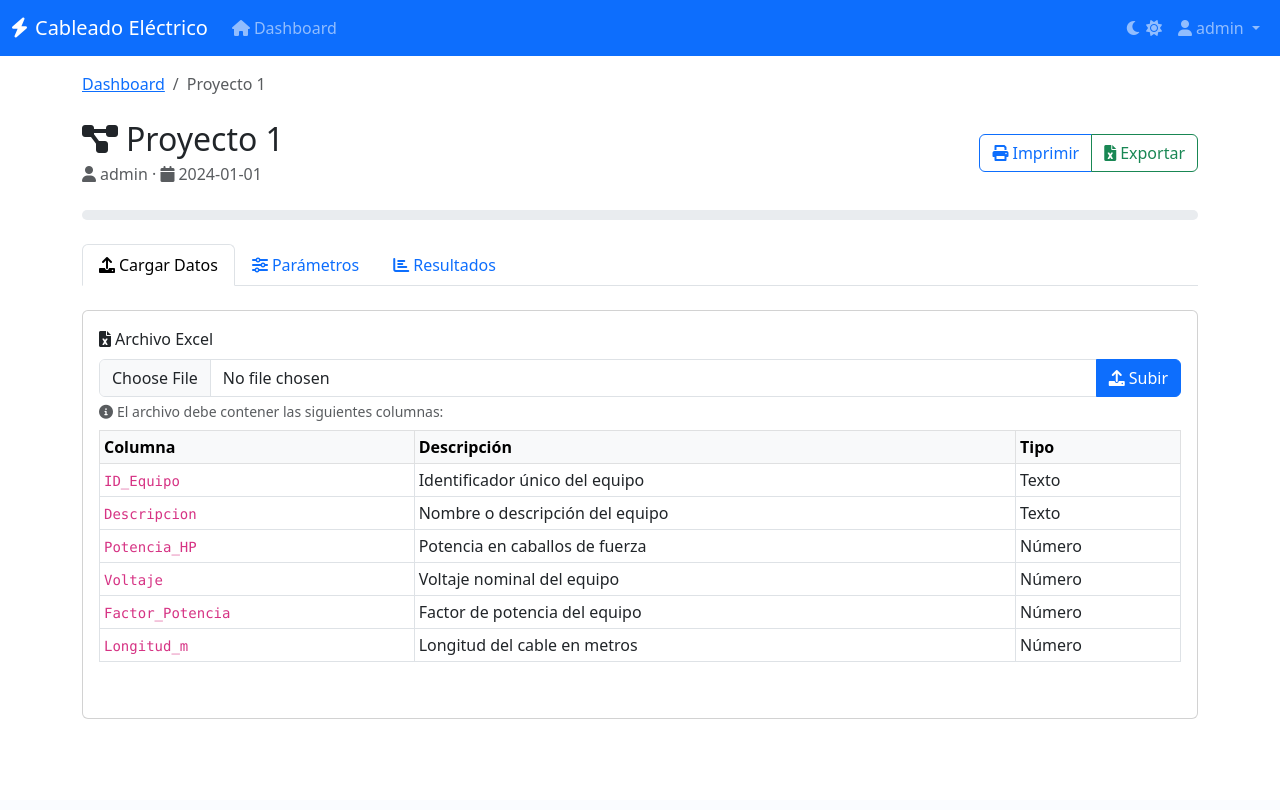
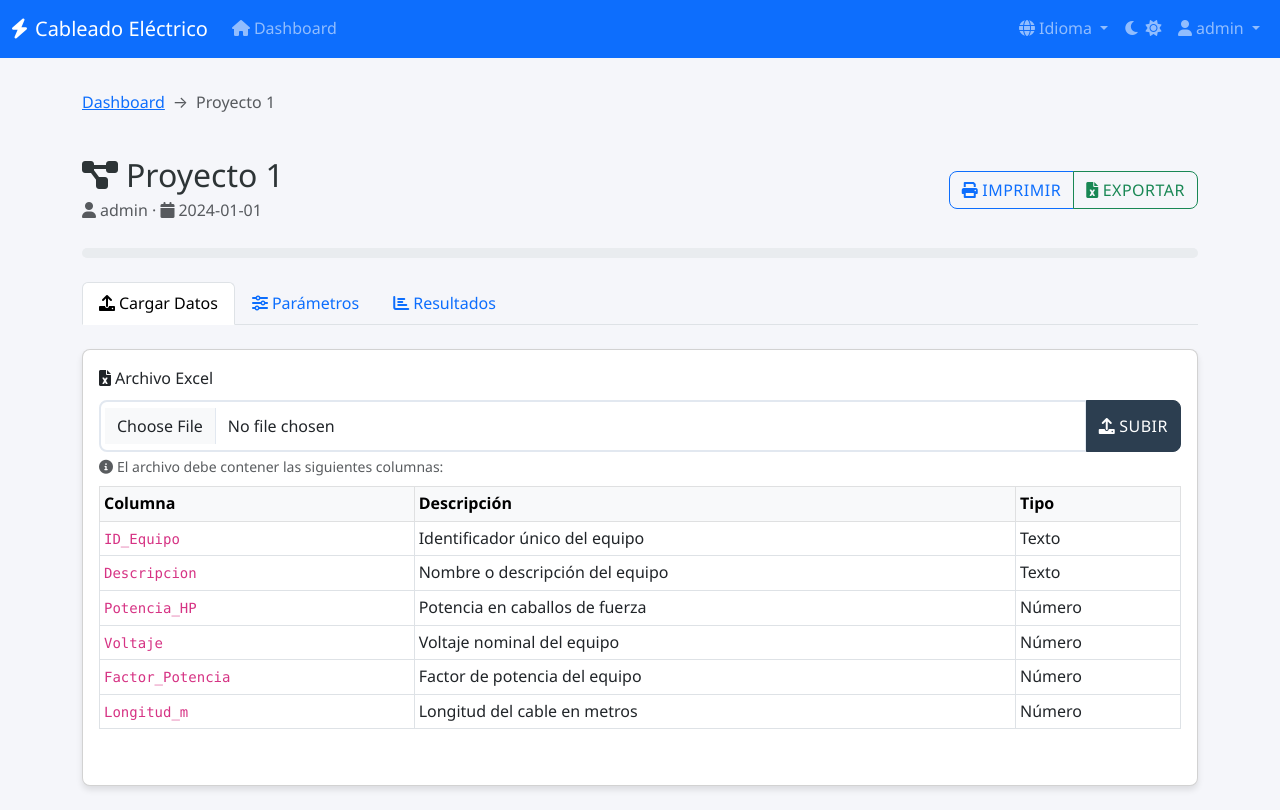
Before and after one commit to CarlosTriana91/Electric, a Flask app: page /proyecto/1 in a window 1280 px wide. Before the commit the page ends 719 px from the top, so only its background shows below. Run offline with Flask 2, Linux system fonts and the light colour scheme; a user stored in the database is signed in; some libraries are stand-ins or nearby versions.

Commit message:
V2 04-07-2025

```diff
--- a/app.py
+++ b/app.py
@@ -2,6 +2,7 @@
 # Flask: Framework web para Python
 # Módulos propios: auth, db_init, calculations, reporting, exports
 from flask import Flask, render_template, redirect, url_for, request, flash, session, jsonify, send_from_directory
+from flask_babel import Babel, gettext as _
 from flask_compress import Compress  # Para comprimir respuestas HTTP y mejorar el rendimiento
 from datetime import timedelta
 
@@ -20,6 +21,31 @@ from datetime import datetime  # Manejo de fechas y horas
 # Inicialización y configuración de la aplicación Flask
 app = Flask(__name__)
 app.secret_key = 'tu_clave_secreta_aqui'  # Clave para sesiones y cookies - IMPORTANTE: Cambiar en producción
+
+# Selector de idioma
+def get_locale():
+    # 1) Si el usuario eligió un idioma (guardado en session), úsalo:
+    if 'lang' in session:
+        print(f"Using session language: {session['lang']}")  # Debug print
+        return session['lang']
+    # 2) Si en la URL viene ?lang=xx y está soportado, guárdalo y úsalo:
+    lang = request.args.get('lang')
+    if lang in app.config['BABEL_SUPPORTED_LOCALES']:
+        print(f"Using URL language: {lang}")  # Debug print
+        session['lang'] = lang
+        return lang
+    # 3) Finalmente, usa el mejor match del navegador:
+    best_match = request.accept_languages.best_match(
+        app.config['BABEL_SUPPORTED_LOCALES']
+    )
+    print(f"Using browser language: {best_match}")  # Debug print
+    return best_match
+
+# Configuración de Babel
+app.config['BABEL_DEFAULT_LOCALE']    = 'es'               # idioma por defecto
+app.config['BABEL_SUPPORTED_LOCALES'] = ['es', 'en']       # idiomas soportados
+
+babel = Babel(app, locale_selector=get_locale)
 
 # Configuración de rutas de bases de datos
 app.config['USER_DB'] = os.path.join('database', 'users.db')  # Base de datos de usuarios
@@ -58,7 +84,7 @@ app.register_blueprint(auth_bp, url_prefix='/auth')  # Todas las rutas de auth c
 def check_auth():
     """Verifica que el usuario esté autenticado antes de acceder a rutas protegidas"""
     public_routes = ['auth.login', 'auth.logout', 'static']  # Rutas que no requieren autenticación
-    if not any(request.endpoint.startswith(route) for route in public_routes):
+    if request.endpoint and not any(request.endpoint.startswith(route) for route in public_routes):
         if 'user_id' not in session:  # Si no hay sesión activa
             return redirect(url_for('auth.login'))  # Redirige al login
 
@@ -104,6 +130,18 @@ def proyecto(proyecto_id):
         'fecha_creacion': '2024-01-01'
     }
     return render_template('proyecto.html', proyecto=proyecto)
+
+
+
+# Ruta para cambiar el idioma
+@app.route('/change_lang/<lang>')
+def change_language(lang):
+    if lang in app.config['BABEL_SUPPORTED_LOCALES']:
+        session['lang'] = lang
+        # Forzar recarga de la página actual para aplicar el nuevo idioma
+        return redirect(request.referrer or url_for('dashboard'))
+    return redirect(url_for('dashboard'))
+
 
 # Subir archivo Excel
 @app.route('/proyecto/<int:proyecto_id>/upload', methods=['POST'])
--- /dev/null
+++ b/babel.cfg
@@ -0,0 +1,3 @@
+[python: **.py]
+[jinja2: **/templates/**.html]
+extensions=jinja2.ext.i18n
--- a/requirements.txt
+++ b/requirements.txt
@@ -4,3 +4,4 @@ pandas>=1.2
 openpyxl>=3.0
 reportlab>=3.6
 werkzeug>=2.0
+Flask-Babel>=4.0.0
--- /dev/null
+++ b/static/css/style.css
@@ -0,0 +1,116 @@
+/* ==========================================================================
+   Estilos globales para la aplicación
+   ========================================================================== */
+
+/* Variables de colores y dimensiones */
+:root {
+    --primary-color: #2c3e50;
+    --secondary-color: #3498db;
+    --success-color: #27ae60;
+    --warning-color: #f1c40f;
+    --danger-color: #e74c3c;
+    --light-gray: #f5f6fa;
+    --dark-gray: #2d3436;
+    --border-radius: 0.5rem;
+    --box-shadow: 0 4px 6px rgba(0, 0, 0, 0.1);
+}
+
+/* Estilos base */
+body {
+    font-family: 'Segoe UI', system-ui, -apple-system, sans-serif;
+    line-height: 1.6;
+    color: var(--dark-gray);
+    background-color: var(--light-gray);
+}
+
+/* Ajustes para la imagen de bienvenida */
+.login-welcome-img {
+    width: 180px !important;
+    height: auto !important;
+    object-fit: contain;
+    display: block;
+    margin: 0 auto 1.5rem;
+    border-radius: var(--border-radius);
+    box-shadow: var(--box-shadow);
+    padding: 0.5rem;
+    background-color: white;
+}
+
+/* Estilos de tarjetas */
+.card {
+    border-radius: var(--border-radius);
+    box-shadow: var(--box-shadow);
+    transition: transform 0.3s ease;
+}
+
+.card:hover {
+    transform: translateY(-5px);
+}
+
+/* Estilos de botones */
+.btn {
+    border-radius: var(--border-radius);
+    font-weight: 500;
+    text-transform: uppercase;
+    letter-spacing: 0.5px;
+    transition: all 0.3s ease;
+}
+
+.btn-primary {
+    background-color: var(--primary-color);
+    border-color: var(--primary-color);
+}
+
+.btn-primary:hover {
+    background-color: var(--secondary-color);
+    border-color: var(--secondary-color);
+    transform: translateY(-2px);
+}
+
+/* Estilos de formularios */
+.form-control {
+    border-radius: var(--border-radius);
+    border: 2px solid #e2e8f0;
+    padding: 0.75rem 1rem;
+    transition: all 0.3s ease;
+}
+
+.form-control:focus {
+    border-color: var(--secondary-color);
+    box-shadow: 0 0 0 0.2rem rgba(52, 152, 219, 0.25);
+}
+
+/* Estilos de navegación */
+.breadcrumb {
+    background-color: transparent;
+    padding: 1rem 0;
+}
+
+.breadcrumb-item+.breadcrumb-item::before {
+    content: '→';
+}
+
+/* Animaciones y transiciones */
+.fade-enter {
+    opacity: 0;
+    transform: translateY(20px);
+}
+
+.fade-enter-active {
+    opacity: 1;
+    transform: translateY(0);
+    transition: opacity 0.3s ease, transform 0.3s ease;
+}
+
+/* Utilidades */
+.min-vh-75 {
+    min-height: 75vh;
+}
+
+.text-primary {
+    color: var(--primary-color) !important;
+}
+
+.bg-light {
+    background-color: var(--light-gray) !important;
+}
--- a/templates/base.html
+++ b/templates/base.html
@@ -1,9 +1,10 @@
 <!doctype html>
-<html lang="es" data-bs-theme="light">
+<html lang="{{ session.get('lang', 'es') }}" data-bs-theme="light">
+
 <head>
   <meta charset="utf-8">
   <meta name="viewport" content="width=device-width, initial-scale=1">
-    <title>{% block title %}Mi App Cableado{% endblock %}</title>
+  <title>{% block title %}{{ _('Mi App Cableado') }}{% endblock %}</title>
   <!-- Bootstrap 5.3 CSS desde CDN -->
   <link href="https://cdn.jsdelivr.net/npm/bootstrap@5.3.0/dist/css/bootstrap.min.css" rel="stylesheet">
   <!-- Font Awesome para iconos -->
@@ -11,21 +12,16 @@
   <!-- DataTables CSS -->
   <link href="https://cdn.datatables.net/1.11.5/css/dataTables.bootstrap5.min.css" rel="stylesheet">
   <!-- Estilos personalizados -->
-    <style>
-      .breadcrumb { background: transparent; }
-      .loading { display: none; }
-      body.loading .loading { display: block; }
-      .theme-icon-active { display: none; }
-      [data-bs-theme=dark] .theme-icon-dark { display: inline-block; }
-      [data-bs-theme=light] .theme-icon-light { display: inline-block; }
-    </style>
+  <link rel="stylesheet" href="{{ url_for('static', filename='css/style.css') }}">
+
 </head>
+
 <body>
   <!-- Navbar superior -->
   <nav class="navbar navbar-expand-lg navbar-dark bg-primary">
     <div class="container-fluid">
       <a class="navbar-brand" href="{{ url_for('dashboard') }}">
-          <i class="fas fa-bolt me-2"></i>Cableado Eléctrico
+        <i class="fas fa-bolt me-2"></i>{{ _('Cableado Eléctrico') }}
       </a>
       <button class="navbar-toggler" type="button" data-bs-toggle="collapse" data-bs-target="#navbarNav">
         <span class="navbar-toggler-icon"></span>
@@ -35,13 +31,31 @@
         <ul class="navbar-nav me-auto">
           <li class="nav-item">
             <a class="nav-link" href="{{ url_for('dashboard') }}">
-                <i class="fas fa-home me-1"></i>Dashboard
+              <i class="fas fa-home me-1"></i>{{ _('Dashboard') }}
             </a>
           </li>
         </ul>
 
         {% if session.username %}
         <ul class="navbar-nav">
+          <!-- Selector de idioma -->
+          <li class="nav-item dropdown">
+            <a class="nav-link dropdown-toggle" href="#" data-bs-toggle="dropdown">
+              <i class="fas fa-globe me-1"></i>{{ _('Idioma') }}
+            </a>
+            <ul class="dropdown-menu dropdown-menu-end">
+              <li>
+                <a class="dropdown-item" href="{{ url_for('change_language', lang='es') }}">
+                  <i class="fas fa-flag me-1"></i>Español
+                </a>
+              </li>
+              <li>
+                <a class="dropdown-item" href="{{ url_for('change_language', lang='en') }}">
+                  <i class="fas fa-flag me-1"></i>English
+                </a>
+              </li>
+            </ul>
+          </li>
           <!-- Selector de tema -->
           <li class="nav-item">
             <button class="btn btn-link nav-link" id="theme-toggle">
@@ -58,11 +72,15 @@
               {% endif %}
             </a>
             <ul class="dropdown-menu dropdown-menu-end">
-                <li><h6 class="dropdown-header">{{ session.role }}</h6></li>
-                <li><hr class="dropdown-divider"></li>
+              <li>
+                <h6 class="dropdown-header">{{ session.role }}</h6>
+              </li>
+              <li>
+                <hr class="dropdown-divider">
+              </li>
               <li>
                 <a class="dropdown-item" href="{{ url_for('auth.logout') }}">
-                    <i class="fas fa-sign-out-alt me-1"></i>Cerrar Sesión
+                  <i class="fas fa-sign-out-alt me-1"></i>{{ _('Cerrar Sesión') }}
                 </a>
               </li>
             </ul>
@@ -78,7 +96,7 @@
     <nav aria-label="breadcrumb">
       <ol class="breadcrumb">
         {% block breadcrumb %}
-          <li class="breadcrumb-item"><a href="{{ url_for('dashboard') }}">Inicio</a></li>
+        <li class="breadcrumb-item"><a href="{{ url_for('dashboard') }}">{{ _('Inicio') }}</a></li>
         {% endblock %}
       </ol>
     </nav>
@@ -110,7 +128,7 @@
     <!-- Indicador de carga -->
     <div class="loading position-fixed top-50 start-50 translate-middle">
       <div class="spinner-border text-primary" role="status">
-          <span class="visually-hidden">Cargando...</span>
+        <span class="visually-hidden">{{ _('Cargando...') }}</span>
       </div>
     </div>
 
@@ -140,4 +158,6 @@
   <!-- Scripts específicos de la página -->
   {% block scripts %}{% endblock %}
 </body>
+
+
 </html>
--- a/templates/proyecto.html
+++ b/templates/proyecto.html
@@ -20,10 +20,10 @@
   </div>
   <div class="btn-group">
     <button class="btn btn-outline-primary" onclick="window.print()">
-      <i class="fas fa-print me-1"></i>Imprimir
+      <i class="fas fa-print me-1"></i>{{ _('Imprimir') }}
     </button>
     <button class="btn btn-outline-success" id="exportExcel">
-      <i class="fas fa-file-excel me-1"></i>Exportar
+      <i class="fas fa-file-excel me-1"></i>{{ _('Exportar') }}
     </button>
   </div>
 </div>
@@ -41,17 +41,17 @@
 <ul class="nav nav-tabs mb-4" id="projectTabs" role="tablist">
   <li class="nav-item">
     <a class="nav-link active" id="upload-tab" data-bs-toggle="tab" href="#upload">
-      <i class="fas fa-upload me-1"></i>Cargar Datos
+      <i class="fas fa-upload me-1"></i>{{ _('Cargar Datos') }}
     </a>
   </li>
   <li class="nav-item">
     <a class="nav-link" id="params-tab" data-bs-toggle="tab" href="#params">
-      <i class="fas fa-sliders-h me-1"></i>Parámetros
+      <i class="fas fa-sliders-h me-1"></i>{{ _('Parámetros') }}
     </a>
   </li>
   <li class="nav-item">
     <a class="nav-link" id="results-tab" data-bs-toggle="tab" href="#results">
-      <i class="fas fa-chart-bar me-1"></i>Resultados
+      <i class="fas fa-chart-bar me-1"></i>{{ _('Resultados') }}
     </a>
   </li>
 </ul>
@@ -70,7 +70,7 @@
               novalidate>
           <div class="mb-4">
             <label class="form-label">
-              <i class="fas fa-file-excel me-1"></i>Archivo Excel
+              <i class="fas fa-file-excel me-1"></i>{{ _('Archivo Excel') }}
             </label>
             <div class="input-group">
               <input type="file"
@@ -79,19 +79,19 @@
                      accept=".xlsx"
                      required>
               <button class="btn btn-primary" type="submit">
-                <i class="fas fa-upload me-1"></i>Subir
+                <i class="fas fa-upload me-1"></i>{{ _('Subir') }}
               </button>
             </div>
             <div class="form-text">
-              <i class="fas fa-info-circle me-1"></i>El archivo debe contener las siguientes columnas:
+              <i class="fas fa-info-circle me-1"></i>{{ _('El archivo debe contener las siguientes columnas:') }}
             </div>
             <div class="table-responsive mt-2">
               <table class="table table-sm table-bordered">
                 <thead class="table-light">
                   <tr>
-                    <th>Columna</th>
-                    <th>Descripción</th>
-                    <th>Tipo</th>
+                    <th>{{ _('Columna') }}</th>
+                    <th>{{ _('Descripción') }}</th>
+                    <th>{{ _('Tipo') }}</th>
                   </tr>
                 </thead>
                 <tbody>
@@ -146,7 +146,7 @@
           <div class="row g-3">
             <div class="col-md-4">
               <label class="form-label">
-                <i class="fas fa-thermometer-half me-1"></i>Temperatura ambiente
+                <i class="fas fa-thermometer-half me-1"></i>{{ _('Temperatura ambiente') }}
               </label>
               <div class="input-group">
                 <input type="number"
@@ -163,7 +163,7 @@
             </div>
             <div class="col-md-4">
               <label class="form-label">
-                <i class="fas fa-layer-group me-1"></i>Nº conductores
+                <i class="fas fa-layer-group me-1"></i>{{ _('Nº conductores') }}
               </label>
               <input type="number"
                      name="num_cond"
@@ -177,7 +177,7 @@
             </div>
             <div class="col-md-4">
               <label class="form-label">
-                <i class="fas fa-bolt me-1"></i>Voltaje sistema
+                <i class="fas fa-bolt me-1"></i>{{ _('Voltaje sistema') }}
               </label>
               <div class="input-group">
                 <input type="number"
@@ -194,7 +194,7 @@
             </div>
           </div>
           <button class="btn btn-primary mt-4" type="submit">
-            <i class="fas fa-calculator me-1"></i>Ejecutar Cálculo
+            <i class="fas fa-calculator me-1"></i>{{ _('Ejecutar Cálculo') }}
           </button>
         </form>
       </div>
```
Also changed, not shown: other parts of templates/proyecto.html (+12 -12 lines), templates/dashboard.html (+38 -46 lines), templates/login.html (+66 -62 lines), README.md (added), static/img/bg-login.png (added), static/img/logo.png (added), translations/en/LC_MESSAGES/messages.po (added), translations/es/LC_MESSAGES/messages.po (added), 3 other files. Lines whose indentation alone changed are shown as unchanged.
